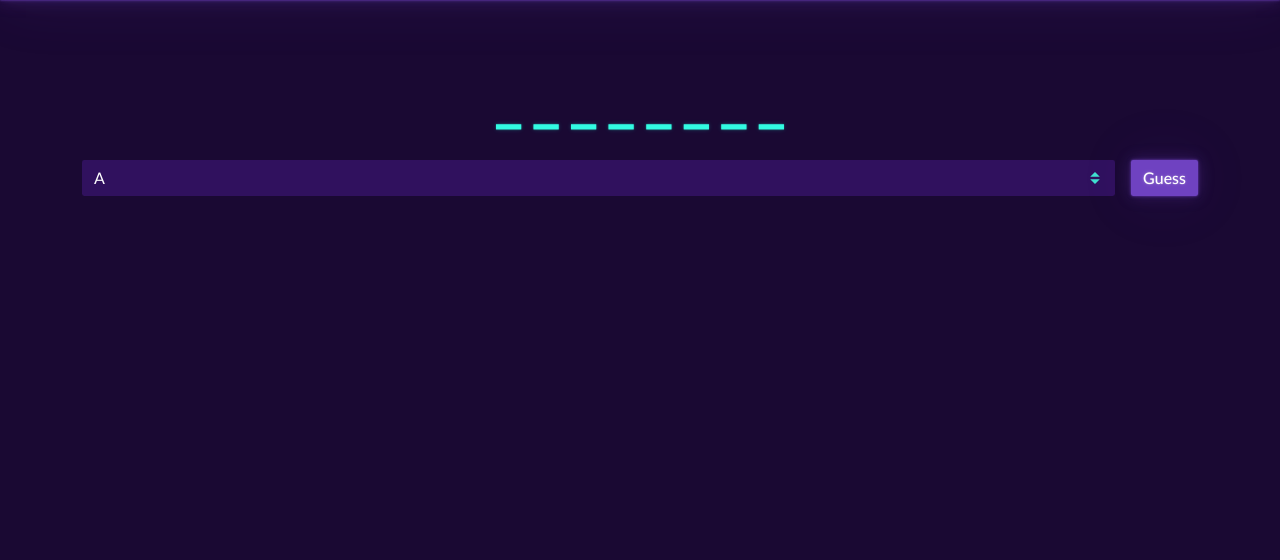
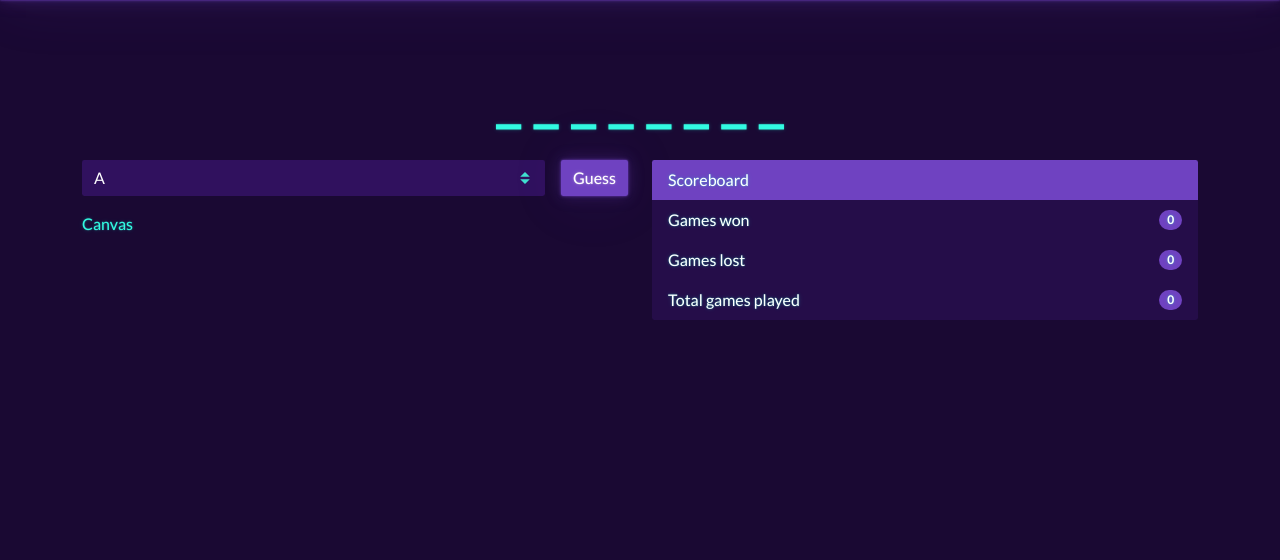
Before and after one commit to CarlosZamora14/hangman, a PHP site: page /hangman.php in a window 1280 px wide. Shown: the part 56-616 px from the top of the page. Run offline with PHP 8.4, Linux system fonts and the light colour scheme.

Commit message:
include scoreboard and style game-over message with Bootstrap

```diff
--- a/hangman.php
+++ b/hangman.php
@@ -35,8 +35,13 @@ $guesses = $_SESSION['guesses'];
 $remaining_letters = array_diff(range('A', 'Z'), $guesses);
 
 if ($_SESSION['lives'] <= 0) {
-  echo 'You have lost' . '<br>';
-  echo 'The word was ' . $word . '<br>';
+?>
+  <div class="fs-3 fw-bold alert alert-danger text-center my-5" role="alert">
+    <p>You have lost</p>
+    <p>The word was <?php echo $word; ?></p>
+    <a href="./hangman.php" class="btn btn-warning" role="button">Play again</a>
+  </div>
+<?php
   $_SESSION['games_lost'] += 1;
   unset($_SESSION['word']);
 } else {
@@ -59,15 +64,27 @@ if ($_SESSION['lives'] <= 0) {
   <?php
 
   if ($letters_left_to_guess === 0) {
-    echo 'You won!' . '<br>';
+
+  ?>
+    <div class="fs-3 fw-bold alert alert-warning text-center mb-5" role="alert">
+      <p>You won!</p>
+      <a href="./hangman.php" class="btn btn-danger" role="button">Play again</a>
+    </div>
+<?php
     $_SESSION['games_won'] += 1;
     unset($_SESSION['word']);
   }
 }
+?>
 
+<section class="container">
+  <div class="row">
+    <div class="col-md-6">
+
+      <?php
       if ($_SESSION['lives'] > 0 && $letters_left_to_guess > 0) {
       ?>
-  <section class="container">
+        <div class="col">
           <form method="POST" class="row g-3 mb-3">
             <div class="col">
               <select class="form-select" name="guess" id="guess-select" aria-label="Choose a letter">
@@ -83,14 +100,42 @@ if ($_SESSION['lives'] > 0 && $letters_left_to_guess > 0) {
               <button type="submit" class="btn btn-primary">Guess</button>
             </div>
           </form>
-
-    <div class="row">
-      <div class="col-md-6"></div>
-      <div class="col-md-6"></div>
+        </div>
+      <?php
+      }
+      ?>
+      <div class="col mb-3">
+        Canvas
+      </div>
+    </div>
+    <div class="col-md-6">
+      <ul class="list-group">
+        <li class="list-group-item bg-primary">
+          Scoreboard
+        </li>
+        <li class="list-group-item d-flex justify-content-between align-items-center">
+          Games won
+          <span class="badge bg-primary rounded-pill">
+            <?php echo $_SESSION['games_won']; ?>
+          </span>
+        </li>
+        <li class="list-group-item d-flex justify-content-between align-items-center">
+          Games lost
+          <span class="badge bg-primary rounded-pill">
+            <?php echo $_SESSION['games_lost']; ?>
+          </span>
+        </li>
+        <li class="list-group-item d-flex justify-content-between align-items-center">
+          Total games played
+          <span class="badge bg-primary rounded-pill">
+            <?php echo $_SESSION['games_won'] + $_SESSION['games_lost']; ?>
+          </span>
+        </li>
+      </ul>
+    </div>
   </div>
 
 </section>
 <?php
-}
 
 include "./footer.php";
```
Lines whose indentation alone changed are shown as unchanged.
